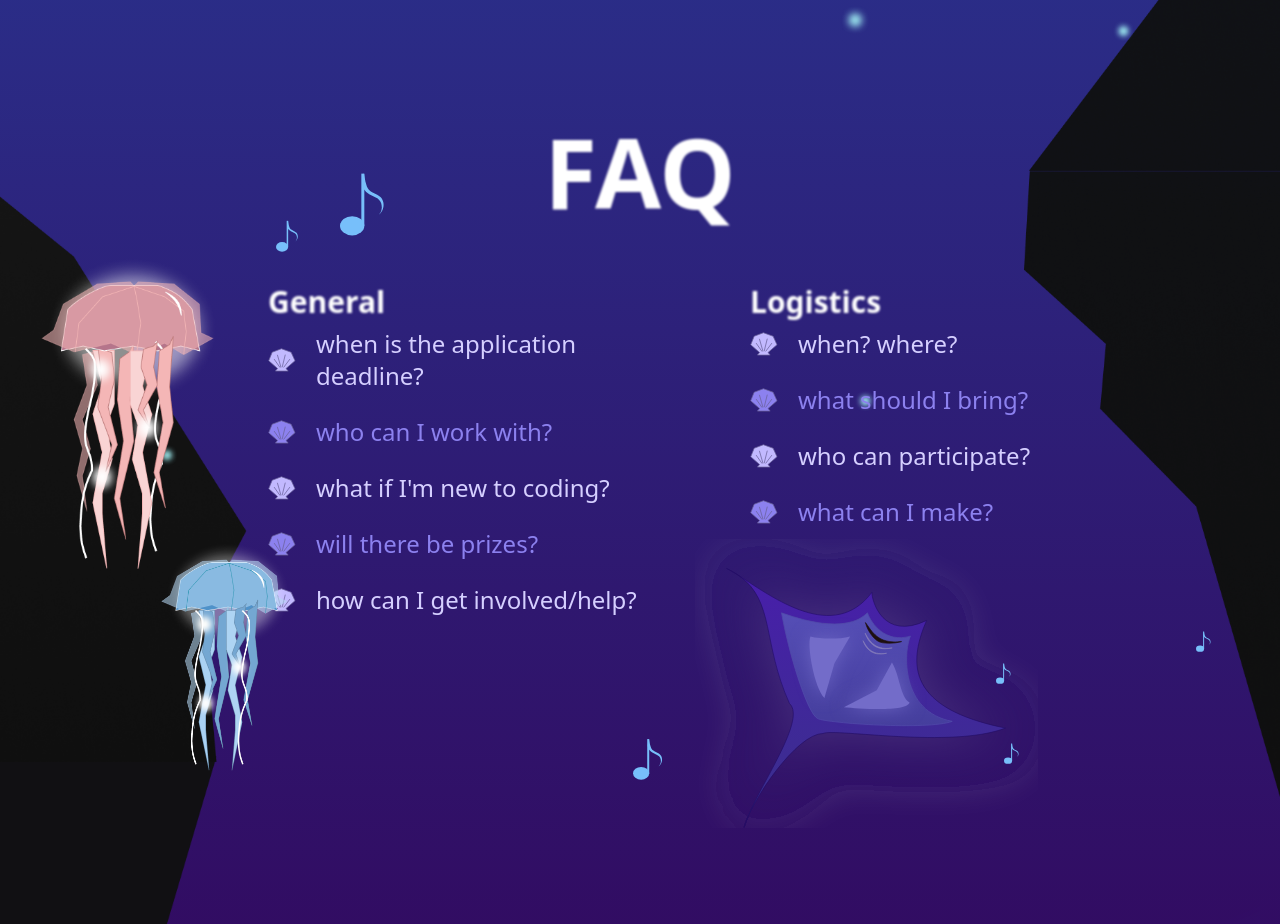
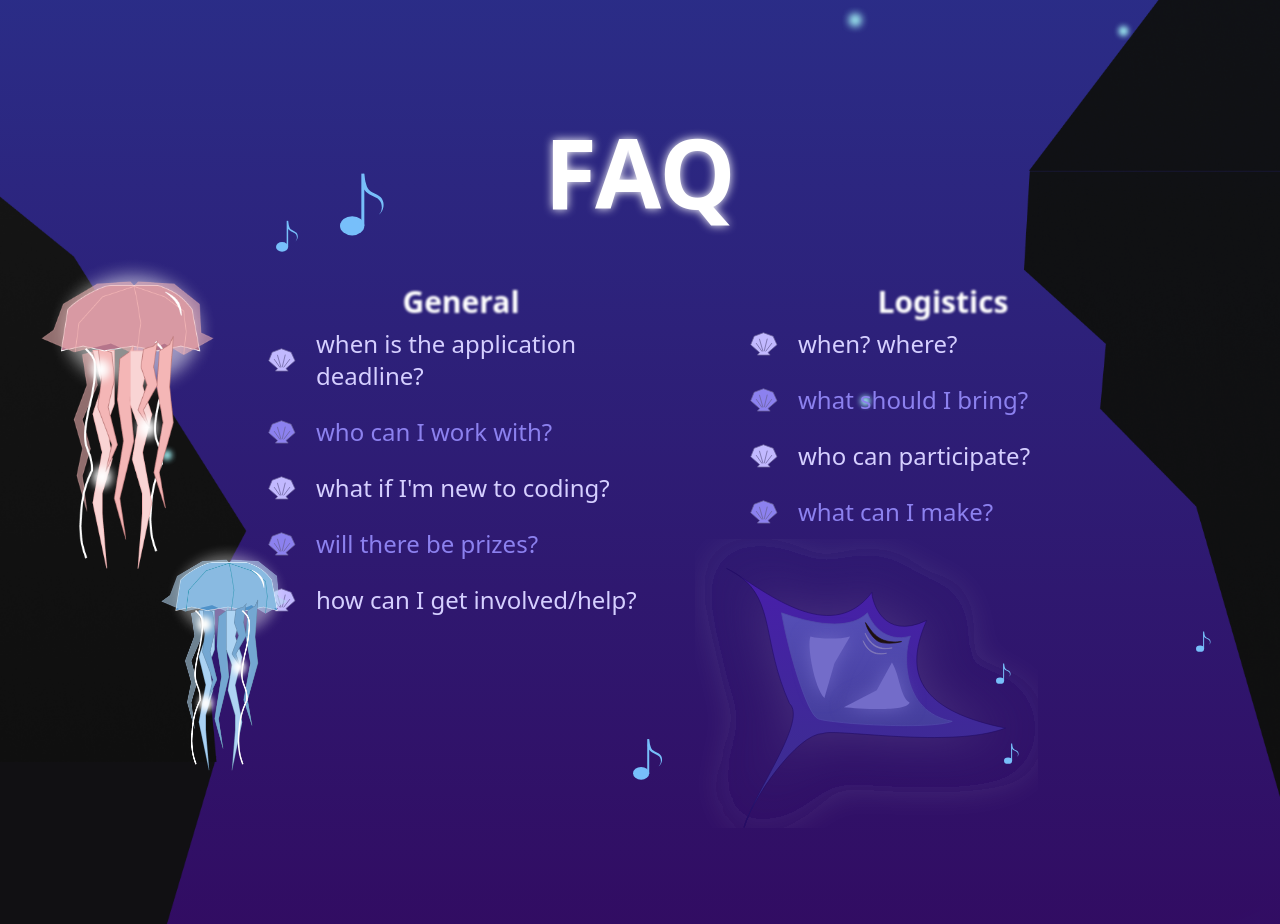
Before and after one commit to hack-duke/2025.hackduke.org, a React (Create React App) app: page / in a window 1280 px wide. Shown: the part 3080-4004 px from the top of the page. Built offline with nearby package versions, Linux system fonts and the light colour scheme.

Commit message:
fix text glow effect

```diff
--- a/src/App.css
+++ b/src/App.css
@@ -102,3 +102,8 @@
   /* margin-bottom: 0.5em; */
   color: #8C81EF;
 }
+
+.section-title {
+  font-size: 6rem;
+  text-shadow: #FFF 0 0 10px;
+}
--- a/src/components/faq.js
+++ b/src/components/faq.js
@@ -4,7 +4,7 @@ import Accordion from './accordion'
 export const FAQ = () => {
   return (
     <div className='h-[90vh] w-full text-white h-64 relative'>
-      <h1 className='text-8xl font-bold blur-[0.05rem] text-center w-full'>
+      <h1 className='text-8xl font-bold section-title text-center w-full'>
         FAQ
       </h1>
       {/* This container hosts the jellyfish images */}
@@ -45,7 +45,7 @@ export const FAQ = () => {
 
 export const ListTitle = ({ title }) => {
   return (
-    <h2 className='left-[40%] mb-2 text-[#D4CDF4] text-3xl font-bold blur-[0.05rem] brightness-125'>
+    <h2 className='text-center mb-2 text-[#D4CDF4] text-3xl font-bold blur-[0.05rem] brightness-125'>
       {title}
     </h2>
   )
```
